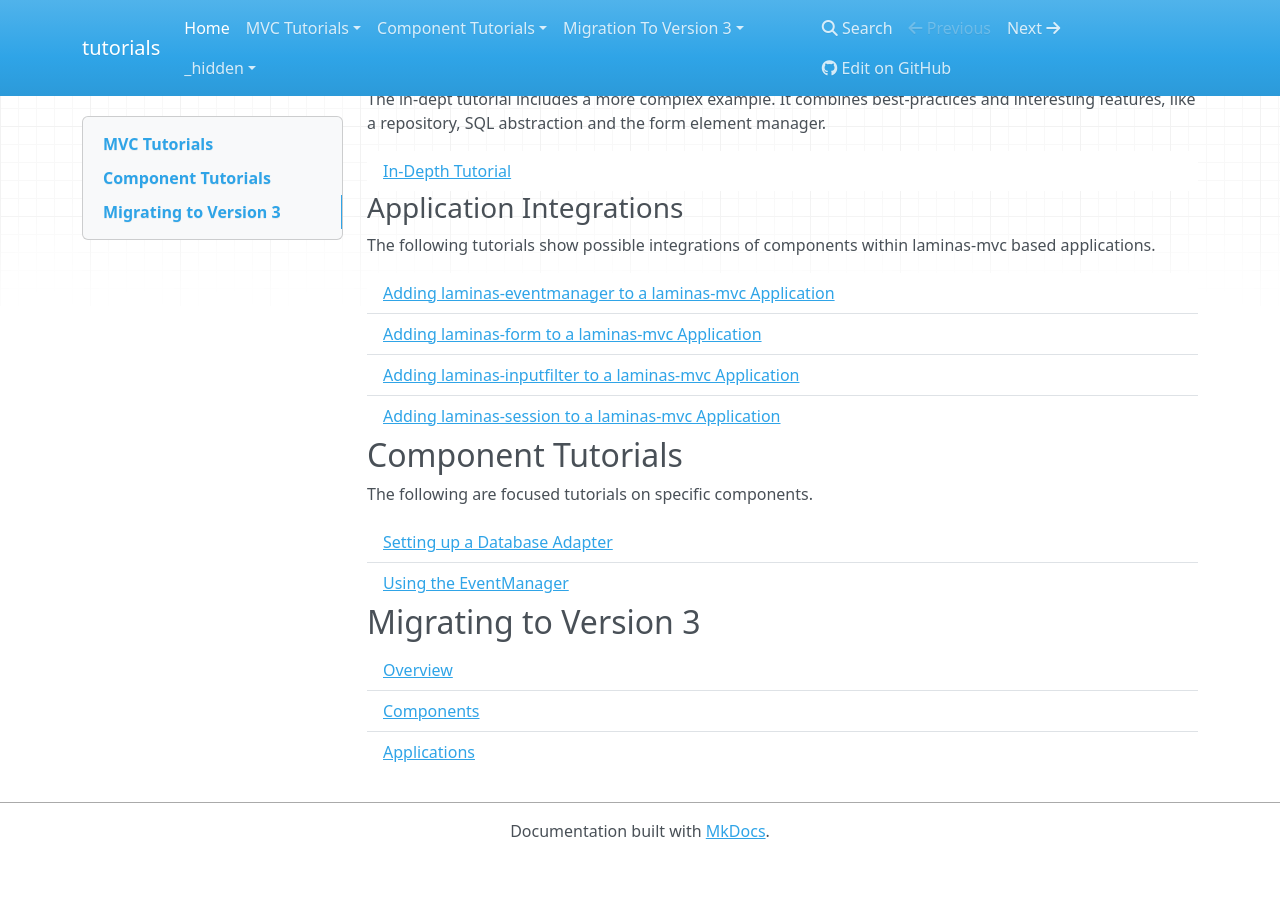
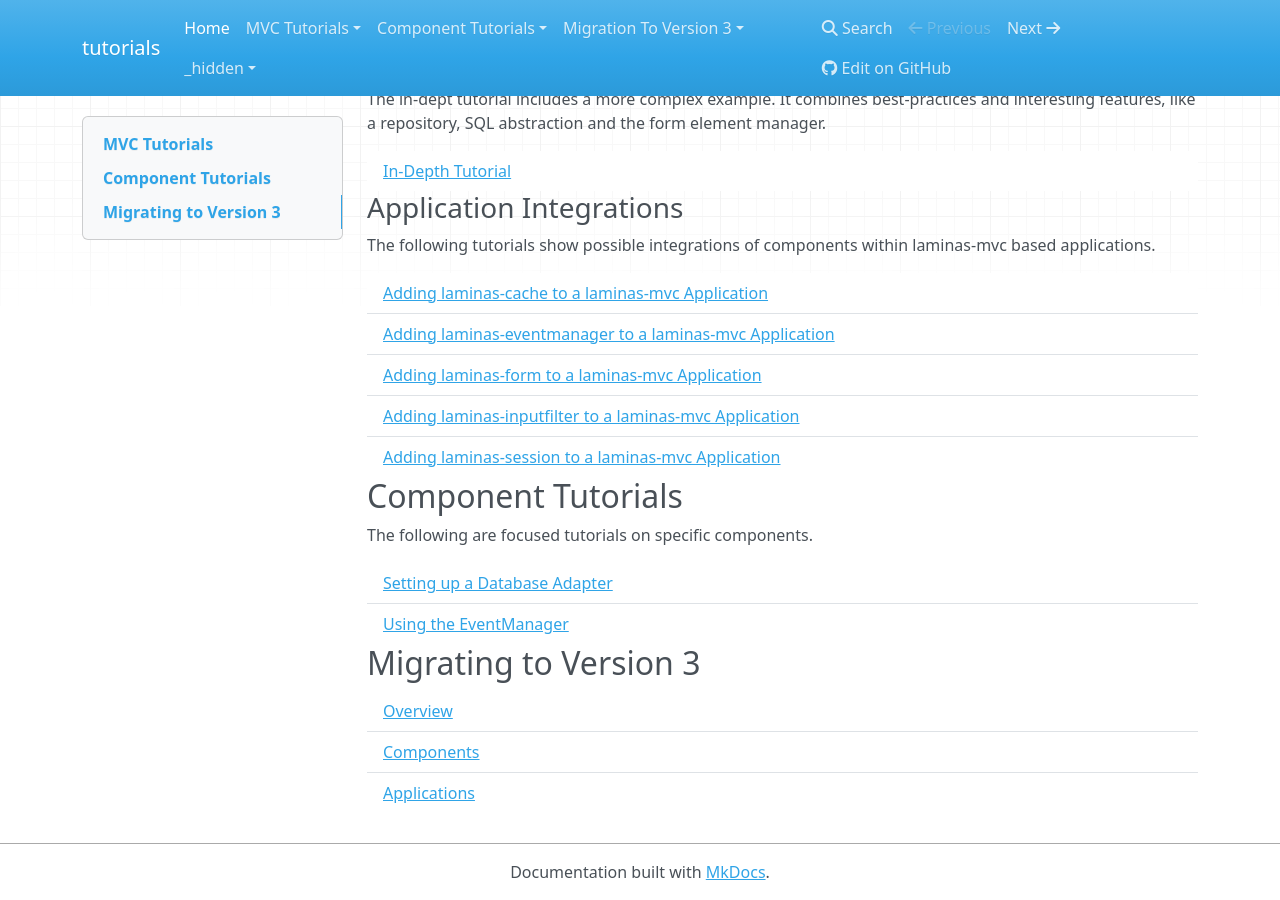
Before and after one commit to laminas/tutorials, an MkDocs documentation site: the page built from docs/book/index.md, in a window 1280 px wide and 900 px high, scrolled down 531 px. Built offline with MkDocs 1.6.1, drawn with Linux system fonts in a browser that asks for light colours; nearby versions of some CDN libraries; before the commit the page ends 1390 px from its top, so only the background shows below that.

Commit message:
Adds link to description for the usage of laminas-cache in a laminas-mvc based application
Signed-off-by: Frank Brückner <dev@froschdesignstudio.de>

```diff
--- a/docs/book/index.md
+++ b/docs/book/index.md
@@ -38,6 +38,11 @@
 
 <ul class="list-group list-group-flush">
     <li class="list-group-item">
+        <a href="https://docs.laminas.dev/laminas-cache/v3/application-integration/usage-in-a-laminas-mvc-application/">
+            Adding laminas-cache to a laminas-mvc Application
+        </a>
+    </li>
+    <li class="list-group-item">
         <a href="https://docs.laminas.dev/laminas-eventmanager/application-integration/usage-in-a-laminas-mvc-application/">
             Adding laminas-eventmanager to a laminas-mvc Application
         </a>
```
